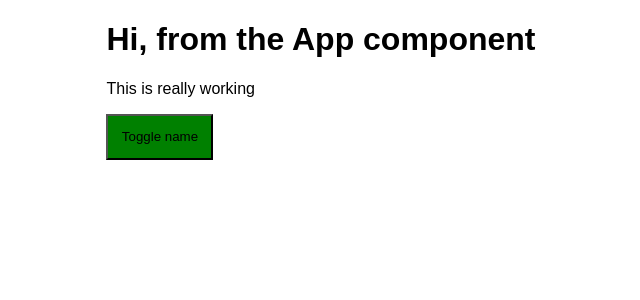
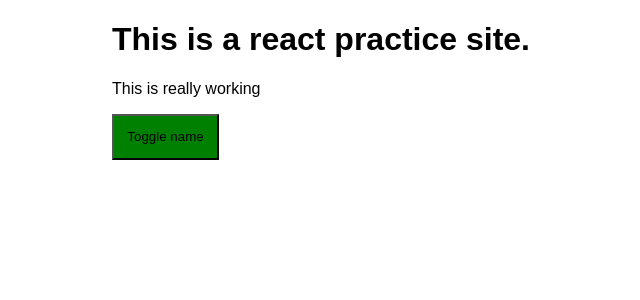
Before and after one commit to pldvd/complete-react-guide, a React (Create React App) app: page / in a window 1280 px wide. Shown: the top 300 px of the page, without its empty margins (319-959 px from the left). Built offline with nearby package versions, Linux system fonts and the light colour scheme.

Commit message:
pass page title to app component as props from index.js

```diff
--- a/src/components/PersonsController/PersonsController.js
+++ b/src/components/PersonsController/PersonsController.js
@@ -24,7 +24,7 @@ const PersonsController = (props) => {
 
   return (
     <div>
-      <h1>Hi, from the App component</h1>
+      <h1>{props.title}</h1>
       <p className={paragraphClassList.join(' ')}>This is really working</p>
       <StyledButton personsShown={props.showPersons} onClick={props.togglePersonHandler}>Toggle name
       </StyledButton>
--- a/src/containers/App.js
+++ b/src/containers/App.js
@@ -75,6 +75,7 @@ class App extends Component {
           persons={this.state.persons}
           togglePersonHandler={this.togglePersonHandler}
           showPersons={this.state.showPersons}
+          title={this.props.pageTitle}
         />
         <PersonList
           personsAreShown={this.state.showPersons}
--- a/src/index.js
+++ b/src/index.js
@@ -4,5 +4,5 @@ import './index.css';
 import App from './containers/App';
 import registerServiceWorker from './registerServiceWorker';
 
-ReactDOM.render(<App />, document.getElementById('root'));
+ReactDOM.render(<App pageTitle="This is a react practice site."/>, document.getElementById('root'));
 registerServiceWorker();
```
